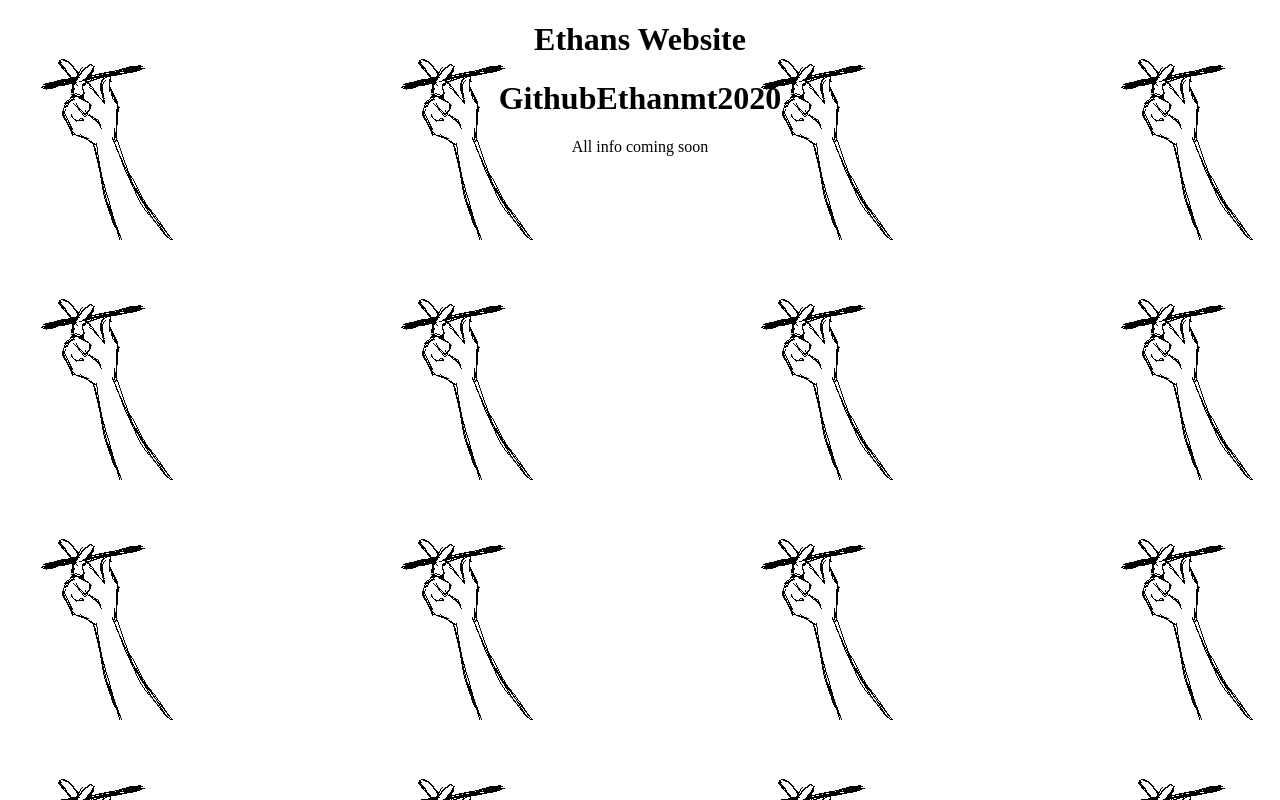
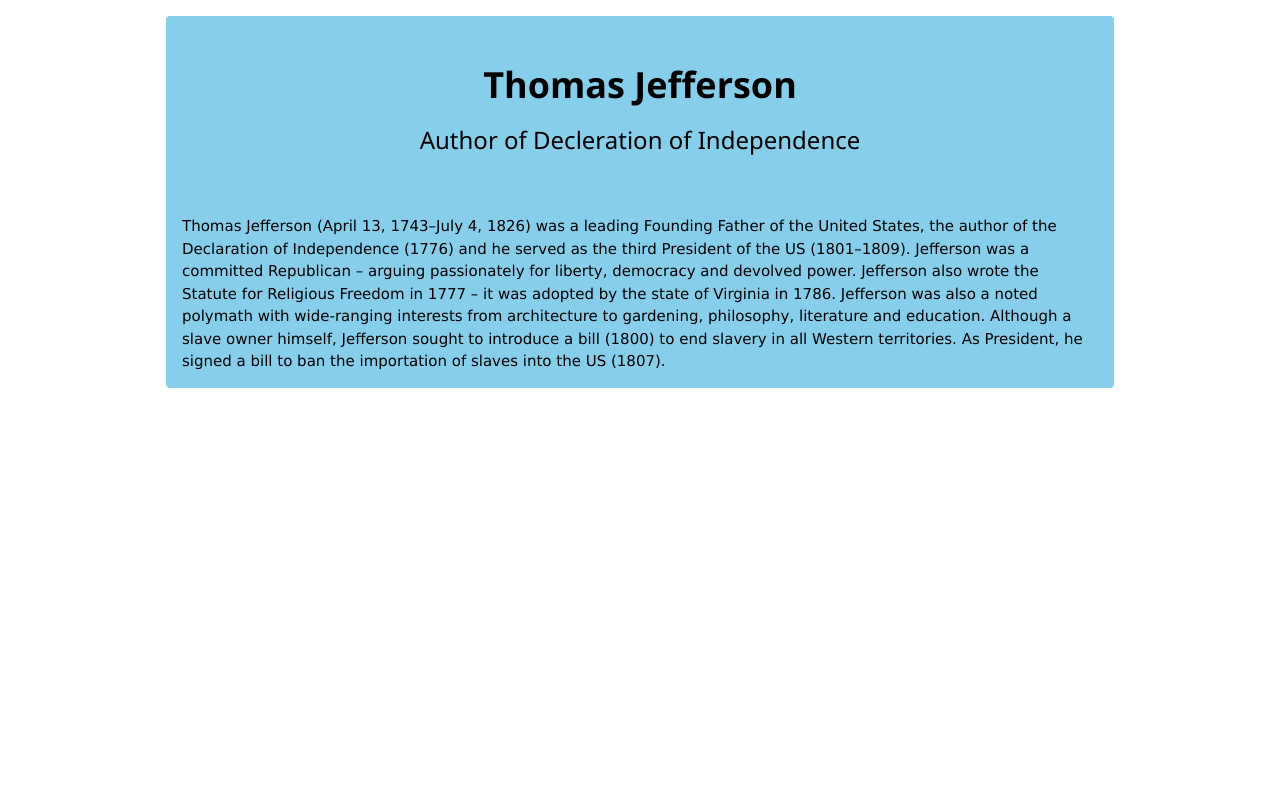
Before and after one commit to ethanmt2020/tribute, a plain HTML site: page index.html in a window 1280 px wide. Drawn offline with nearby package versions, Linux system fonts and the light colour scheme.

Commit message:
Update index.html

```diff
--- a/index.html
+++ b/index.html
@@ -1,23 +1,24 @@
-<!DOCTYPE html>
-<html>
+
+<html lang="en">
 <head>
-<style>
-body  {
-    background-image: url("57g9.gif");
-    background-color: #cccccc;
-}
-  div.a {
-    text-align: center;
-}
-</style>
+	<title>Ethan MT's Page</title>
+	<link rel="stylesheet" type="text/css" href="styles.css">
+  <link rel="stylesheet" href="https://www.w3schools.com/w3css/4/w3.css">
 </head>
+
 <body>
-  <div class="a">
-  <h1>Ethans Website</h1>
-
-<h1>GithubEthanmt2020</h1>
-<p>All info coming soon</p>
-  </div>
-
-</body>
-</html>
+<div class="w3-content">
+  <div class="w3-light-blue w3-round w3-margin">
+    <header class="w3-container w3-center w3-padding-32">
+      <h1><b>Thomas Jefferson</b></h1>
+      <h3>Author of Decleration of Independence</h3>
+    </header>
+    <div class="w3-container">
+        <p>Thomas Jefferson (April 13, 1743–July 4, 1826) was a leading  Founding Father of the United States,
+            the author of the Declaration of Independence (1776) and he served as the third President of the US (1801–1809).
+            Jefferson was a committed Republican – arguing passionately for liberty, democracy and devolved power.
+            Jefferson also wrote the Statute for Religious Freedom in 1777 – it was adopted by the state of Virginia in 1786.
+            Jefferson was also a noted polymath with wide-ranging interests from architecture to gardening, philosophy,
+            literature and education. Although a slave owner himself, Jefferson sought to introduce a bill (1800) to end slavery in all
+            Western territories.
+            As President, he signed a bill to ban the importation of slaves into the US (1807). </p>
```
